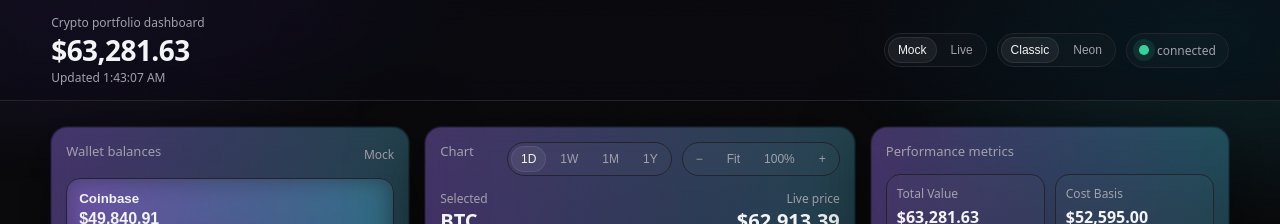
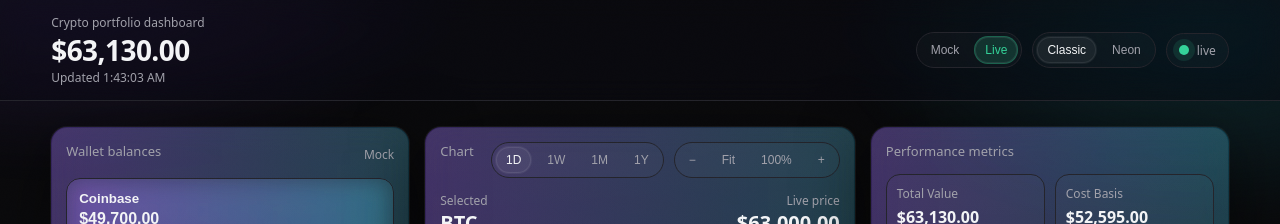
Before and after one commit to dbuckley023/crypto-dashboard, a React (Vite) app: page / in a window 1280 px wide. Shown: the top 224 px of the page. Built offline with nearby package versions, Linux system fonts and the light colour scheme; no server answers.

Commit message:
Live vs Mock toggle

```diff
--- a/src/App.jsx
+++ b/src/App.jsx
@@ -65,7 +65,8 @@ function useFlashClass(value) {
   return cls;
 }
 
-const CG_BASE = "https://api.coingecko.com/api/v3";
+// Use Vite proxy in dev to avoid CoinGecko CORS
+const CG_BASE = import.meta.env.DEV ? "/cg/api/v3" : "https://api.coingecko.com/api/v3";
 const SYMBOL_TO_ID = {
   BTC: "bitcoin",
   ETH: "ethereum",
@@ -110,7 +111,7 @@ async function fetchMarketChartUSD(symbol, days) {
 
 export default function App() {
   const [range, setRange] = useState("1D");
-  const [dataMode, setDataMode] = useState(() => localStorage.getItem("dataMode") || "mock");
+  const [dataMode, setDataMode] = useState(() => localStorage.getItem("dataMode") || "live");
   useEffect(() => {
     localStorage.setItem("dataMode", dataMode);
   }, [dataMode]);
@@ -245,7 +246,7 @@ export default function App() {
                 Mock
               </button>
               <button
-                className={`segBtn ${dataMode === "live" ? "active" : ""}`}
+                className={`segBtn segBtnLive ${dataMode === "live" ? "active" : ""}`}
                 onClick={() => setDataMode("live")}
               >
                 Live
@@ -265,7 +266,7 @@ export default function App() {
                 Neon
               </button>
             </div>
-            <LiveDot status={status} />
+            <LiveDot status={status} dataMode={dataMode} />
           </div>
         </div>
       </header>
--- a/src/components/LiveDot.jsx
+++ b/src/components/LiveDot.jsx
@@ -1,12 +1,16 @@
 import React from "react";
 
-export default function LiveDot({ status }) {
-  const cls =
-    status === "connected" ? "dot dotLive" : status === "connecting" ? "dot dotConnecting" : "dot";
+export default function LiveDot({ dataMode }) {
+  const isLiveMode = dataMode === "live";
+
+  const cls = isLiveMode
+    ? "dot dotLive"
+    : "dot dotOffline";
+
   return (
-    <div className="liveWrap" aria-label={`Connection status ${status}`}>
+    <div className="liveWrap" aria-label="Live indicator">
       <span className={cls} />
-      <span className="liveText">{status}</span>
+      <span className="liveText">live</span>
     </div>
   );
 }
--- a/src/styles.css
+++ b/src/styles.css
@@ -388,7 +388,7 @@ th {
 }
 
 .segBtn {
-  border: 0;
+  border: 1px solid transparent;
   background: transparent;
   color: var(--muted);
   font-size: 12px;
@@ -410,6 +410,13 @@ th {
   background: rgba(255, 255, 255, 0.06);
   color: var(--text);
   box-shadow: 0 0 0 1px rgba(255,255,255,.08) inset;
+}
+
+/* Make Live mode visibly green when selected */
+.segBtn.segBtnLive.active {
+  background: rgba(52, 211, 153, 0.16);
+  border-color: rgba(52, 211, 153, 0.30);
+  color: var(--pos);
 }
 
 .chartHeader {
@@ -593,6 +600,11 @@ th {
 .dotLive {
   background: var(--pos);
   box-shadow: 0 0 0 6px rgba(52, 211, 153, 0.12)
+}
+
+.dotOffline {
+  background: #ef4444;
+  box-shadow: 0 0 0 6px rgba(239, 68, 68, 0.12);
 }
 
 .dotConnecting {
--- a/vite.config.js
+++ b/vite.config.js
@@ -1,6 +1,16 @@
-import { defineConfig } from 'vite'
-import react from '@vitejs/plugin-react'
+import { defineConfig } from "vite";
+import react from "@vitejs/plugin-react";
 
 export default defineConfig({
   plugins: [react()],
-})
+  server: {
+    proxy: {
+      "/cg": {
+        target: "https://api.coingecko.com",
+        changeOrigin: true,
+        secure: true,
+        rewrite: (path) => path.replace(/^\/cg/, ""),
+      },
+    },
+  },
+});
```
